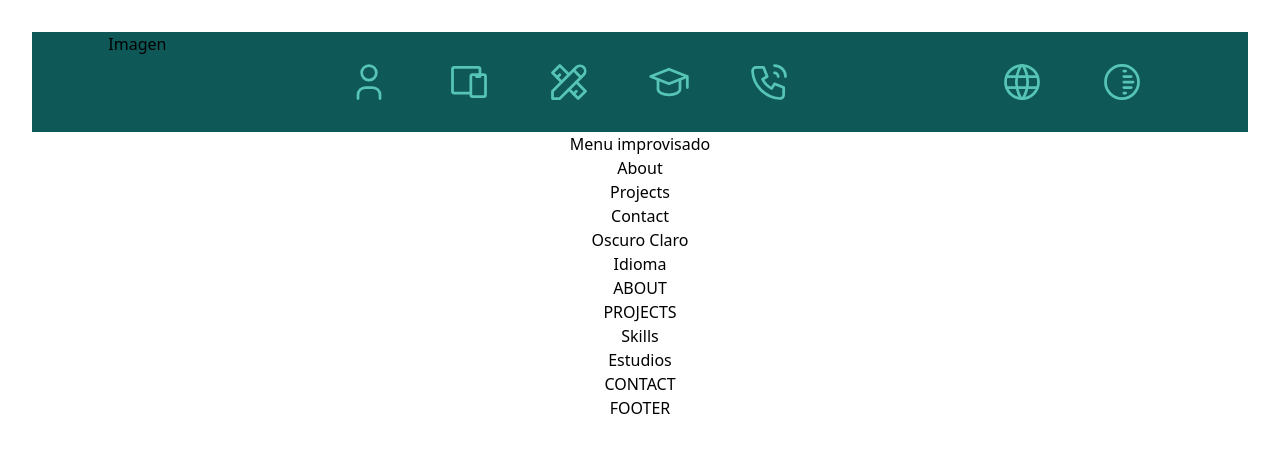
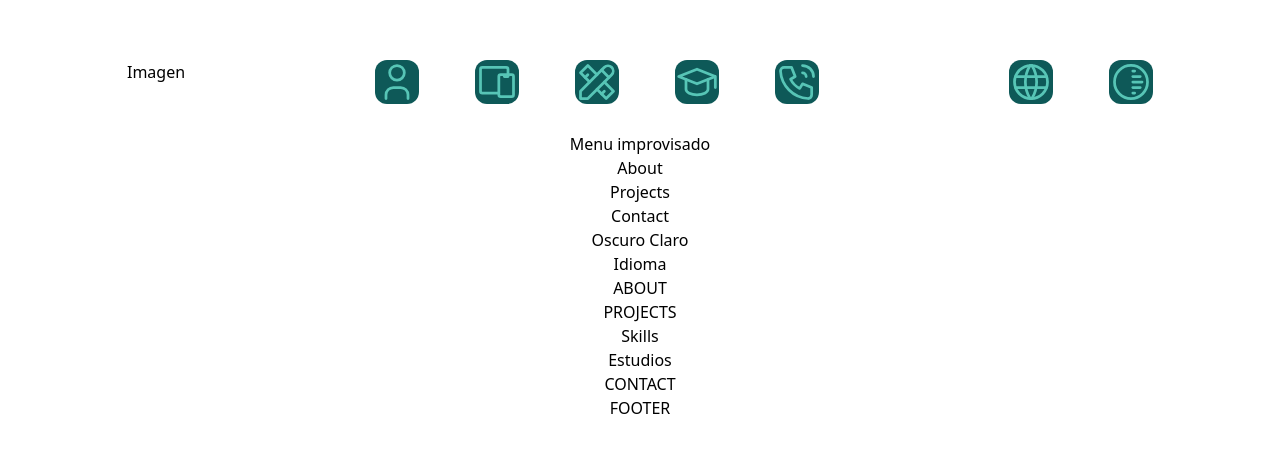
Before and after one commit to GCortesGustavo/PortfolioV1, a React (Vite) app: page / in a window 1280 px wide. Shown: the top 452 px of the page. Built offline with nearby package versions, Linux system fonts and the light colour scheme.

Commit message:
Navbar casi terminada y preparada para merge

```diff
--- a/src/Components/Navbar.jsx
+++ b/src/Components/Navbar.jsx
@@ -2,19 +2,19 @@
 
 const Navbar = () => {
     return (
-        <div className="flex bg-primary flex-row justify-around">
+        <div className="flex  flex-row justify-around">
             <div className="flex flex-row space-beetween">
-                <p>Imagen</p>
+                <p className="m-7">Imagen</p>
             </div>
-            <div className="flex flex-row space-beetween">
-                <button className="m-7 hover:bg-black">
-                    <svg xmlns="http://www.w3.org/2000/svg" class="icon icon-tabler icon-tabler-user" width="44" height="44" viewBox="0 0 24 24" stroke-width="1.5" stroke="#57C5B6" fill="none" stroke-linecap="round" stroke-linejoin="round">
+            <div className="flex flex-row space-beetween ">
+                <button className="m-7 hover:bg-black bg-primary rounded-xl">
+                <svg xmlns="http://www.w3.org/2000/svg" class="icon icon-tabler icon-tabler-user" width="44" height="44" viewBox="0 0 24 24" stroke-width="1.5" stroke="#57C5B6" fill="none" stroke-linecap="round" stroke-linejoin="round">
                         <path stroke="none" d="M0 0h24v24H0z" fill="none"/>
                         <path d="M8 7a4 4 0 1 0 8 0a4 4 0 0 0 -8 0" />
                         <path d="M6 21v-2a4 4 0 0 1 4 -4h4a4 4 0 0 1 4 4v2" />
-                    </svg>
+</svg>
                 </button>
-                <button className="m-7 hover:bg-black">
+                <button className="m-7 hover:bg-black bg-primary rounded-xl">
                     <svg xmlns="http://www.w3.org/2000/svg" class="icon icon-tabler icon-tabler-devices" width="44" height="44" viewBox="0 0 24 24" stroke-width="1.5" stroke="#57C5B6" fill="none" stroke-linecap="round" stroke-linejoin="round">
                         <path stroke="none" d="M0 0h24v24H0z" fill="none"/>
                         <path d="M13 9a1 1 0 0 1 1 -1h6a1 1 0 0 1 1 1v10a1 1 0 0 1 -1 1h-6a1 1 0 0 1 -1 -1v-10z" />
@@ -22,7 +22,7 @@ const Navbar = () => {
                         <path d="M16 9h2" />
                     </svg>
                 </button>
-                <button className="m-7 hover:bg-black">
+                <button className="m-7 hover:bg-black bg-primary rounded-xl">
                     <svg xmlns="http://www.w3.org/2000/svg" class="icon icon-tabler icon-tabler-tools" width="44" height="44" viewBox="0 0 24 24" stroke-width="1.5" stroke="#57C5B6" fill="none" stroke-linecap="round" stroke-linejoin="round">
                         <path stroke="none" d="M0 0h24v24H0z" fill="none"/>
                         <path d="M3 21h4l13 -13a1.5 1.5 0 0 0 -4 -4l-13 13v4" />
@@ -33,14 +33,14 @@ const Navbar = () => {
                         <path d="M16 17l-1.5 1.5" />
                     </svg>
                 </button>
-                <button className="m-7 hover:bg-black">
+                <button className="m-7 hover:bg-black bg-primary rounded-xl">
                     <svg xmlns="http://www.w3.org/2000/svg" class="icon icon-tabler icon-tabler-school" width="44" height="44" viewBox="0 0 24 24" stroke-width="1.5" stroke="#57C5B6" fill="none" stroke-linecap="round" stroke-linejoin="round">
                         <path stroke="none" d="M0 0h24v24H0z" fill="none"/>
                         <path d="M22 9l-10 -4l-10 4l10 4l10 -4v6" />
                         <path d="M6 10.6v5.4a6 3 0 0 0 12 0v-5.4" />
                     </svg>
                 </button>
-                <button className="m-7 hover:bg-black">
+                <button className="m-7 hover:bg-black bg-primary rounded-xl">
                     <svg xmlns="http://www.w3.org/2000/svg" class="icon icon-tabler icon-tabler-phone-call" width="44" height="44" viewBox="0 0 24 24" stroke-width="1.5" stroke="#57C5B6" fill="none" stroke-linecap="round" stroke-linejoin="round">
                         <path stroke="none" d="M0 0h24v24H0z" fill="none"/>
                         <path d="M5 4h4l2 5l-2.5 1.5a11 11 0 0 0 5 5l1.5 -2.5l5 2v4a2 2 0 0 1 -2 2a16 16 0 0 1 -15 -15a2 2 0 0 1 2 -2" />
@@ -50,7 +50,7 @@ const Navbar = () => {
                 </button>
             </div>
             <div className="flex flex-row space-x-18">
-                <button className="m-7">
+                <button className="m-7 bg-primary rounded-xl">
                     <svg xmlns="http://www.w3.org/2000/svg" class="icon icon-tabler icon-tabler-world" width="44" height="44" viewBox="0 0 24 24" stroke-width="1.5" stroke="#57C5B6" fill="none" stroke-linecap="round" stroke-linejoin="round">
                         <path stroke="none" d="M0 0h24v24H0z" fill="none"/>
                         <path d="M3 12a9 9 0 1 0 18 0a9 9 0 0 0 -18 0" />
@@ -60,7 +60,7 @@ const Navbar = () => {
                         <path d="M12.5 3a17 17 0 0 1 0 18" />
                     </svg>
                 </button>
-                <button className="m-7">
+                <button className="m-7 bg-primary rounded-xl">
                     <svg xmlns="http://www.w3.org/2000/svg" class="icon icon-tabler icon-tabler-shadow" width="44" height="44" viewBox="0 0 24 24" stroke-width="1.5" stroke="#57C5B6" fill="none" stroke-linecap="round" stroke-linejoin="round">
                         <path stroke="none" d="M0 0h24v24H0z" fill="none"/>
                         <path d="M12 12m-9 0a9 9 0 1 0 18 0a9 9 0 1 0 -18 0" />
```
